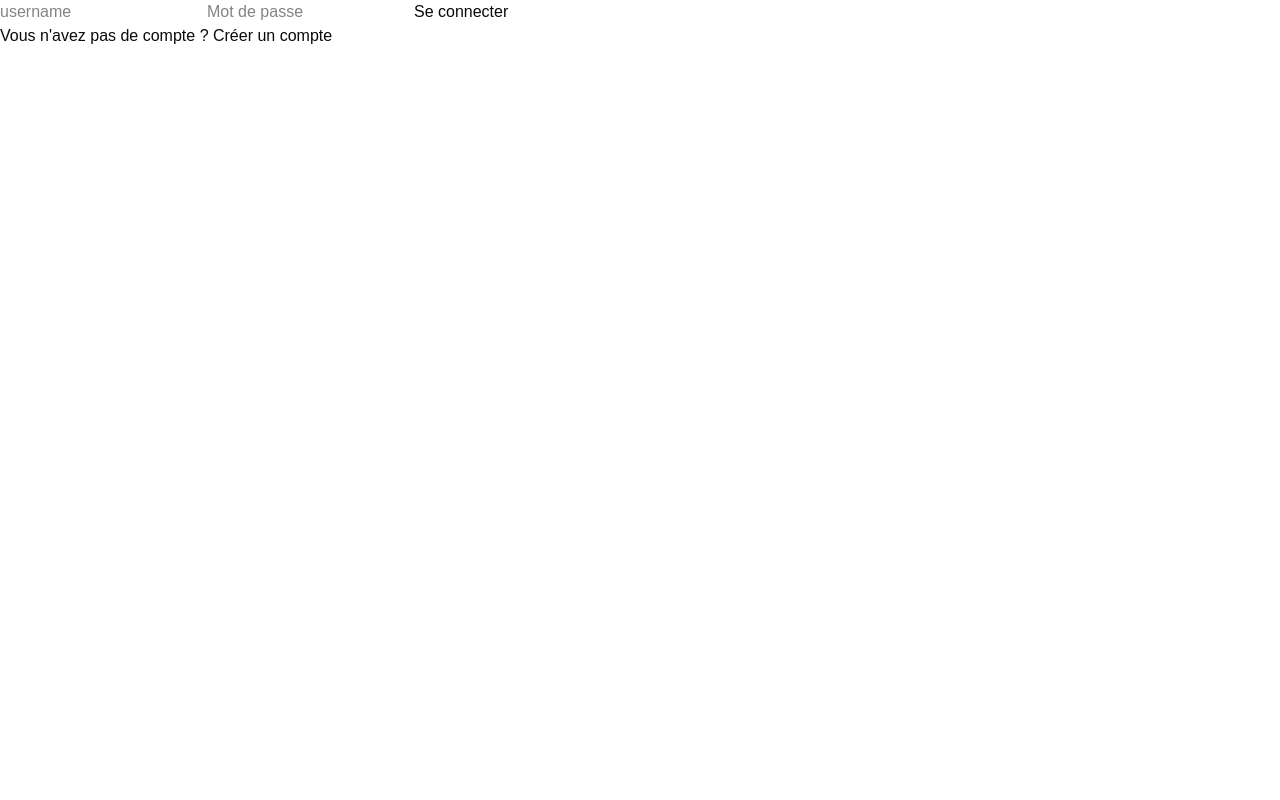
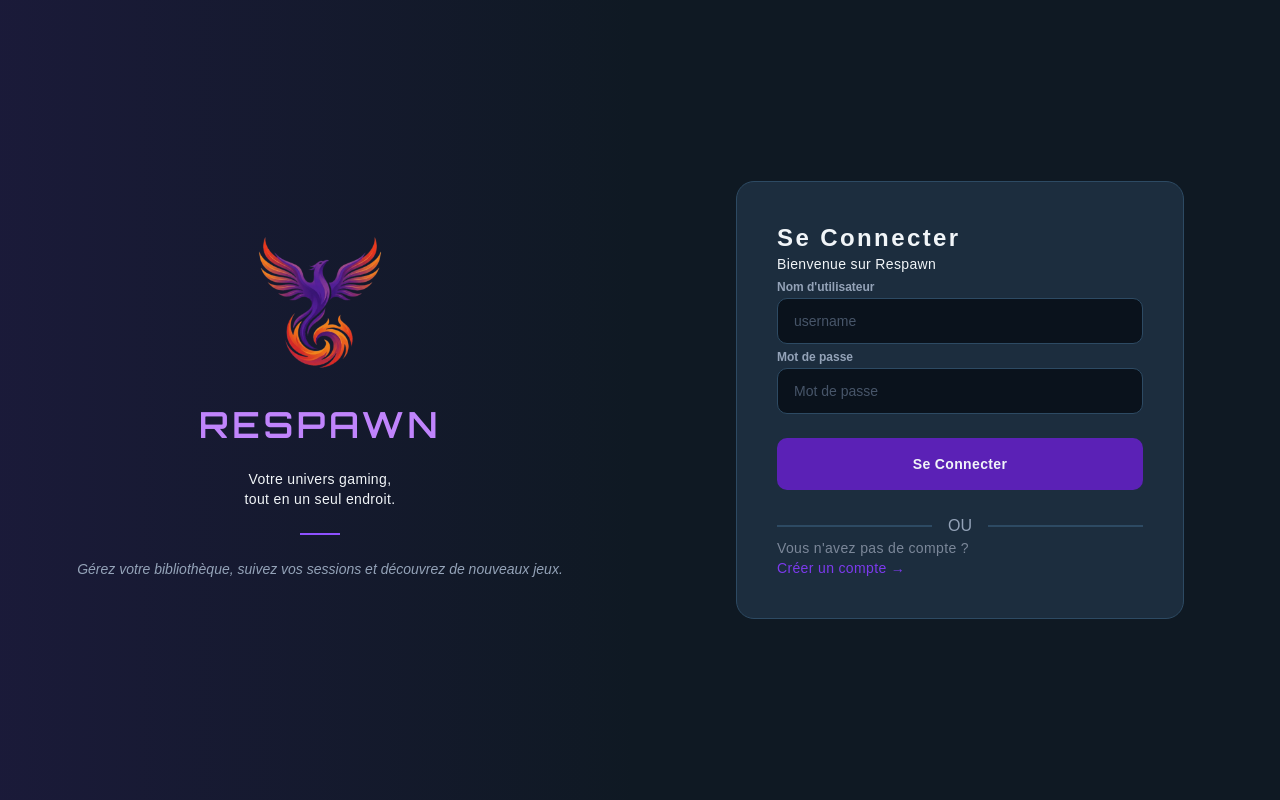
Before and after one commit to Maxime-Maguet/respawn-frontend, a React (Vite) app: page /signin in a window 1280 px wide. Built offline with nearby package versions, Linux system fonts and the light colour scheme.

Commit message:
signin design wip

```diff
--- a/index.html
+++ b/index.html
@@ -1,13 +1,19 @@
 <!doctype html>
 <html lang="en">
+
 <head>
   <meta charset="UTF-8" />
   <link rel="icon" type="image/svg+xml" href="/favicon.svg" />
   <meta name="viewport" content="width=device-width, initial-scale=1.0" />
+  <link rel="preconnect" href="https://fonts.googleapis.com">
+  <link rel="preconnect" href="https://fonts.gstatic.com" crossorigin>
+  <link href="https://fonts.googleapis.com/css2?family=Orbitron:wght@400..900&display=swap" rel="stylesheet">
   <title>respawn-frontend</title>
 </head>
+
 <body>
   <div id="root"></div>
   <script type="module" src="/src/main.jsx"></script>
 </body>
+
 </html>
--- /dev/null
+++ b/src/components/ui/Card.jsx
@@ -0,0 +1,7 @@
+export default function Card({ children }) {
+  return (
+    <div className="bg-[#1C2D3E] border border-[#2D4A63] rounded-2xl w-full max-w-md  p-10 flex flex-col">
+      {children}
+    </div>
+  );
+}
--- /dev/null
+++ b/src/components/ui/ErrorBox.jsx
@@ -0,0 +1,15 @@
+export default function ErrorBox({ errors }) {
+  const errorItems = errors.map((err, i) => {
+    return <p key={i}>{err}</p>;
+  });
+
+  return (
+    <>
+      {errors.length > 0 && (
+        <div className="bg-red-500/10 border border-[#EF4444] rounded-[6px] px-4 py-2.5 text-[#EF4444] text-xs">
+          {errorItems}
+        </div>
+      )}
+    </>
+  );
+}
--- a/src/components/ui/button.jsx
+++ b/src/components/ui/button.jsx
@@ -1,63 +1,12 @@
-import * as React from "react"
-import { cva } from "class-variance-authority";
-import { Slot } from "radix-ui"
-
-import { cn } from "@/lib/utils"
-
-const buttonVariants = cva(
-  "group/button inline-flex shrink-0 items-center justify-center rounded-lg border border-transparent bg-clip-padding text-sm font-medium whitespace-nowrap transition-all outline-none select-none focus-visible:border-ring focus-visible:ring-3 focus-visible:ring-ring/50 active:not-aria-[haspopup]:translate-y-px disabled:pointer-events-none disabled:opacity-50 aria-invalid:border-destructive aria-invalid:ring-3 aria-invalid:ring-destructive/20 dark:aria-invalid:border-destructive/50 dark:aria-invalid:ring-destructive/40 [&_svg]:pointer-events-none [&_svg]:shrink-0 [&_svg:not([class*='size-'])]:size-4",
-  {
-    variants: {
-      variant: {
-        default: "bg-primary text-primary-foreground [a]:hover:bg-primary/80",
-        outline:
-          "border-border bg-background hover:bg-muted hover:text-foreground aria-expanded:bg-muted aria-expanded:text-foreground dark:border-input dark:bg-input/30 dark:hover:bg-input/50",
-        secondary:
-          "bg-secondary text-secondary-foreground hover:bg-secondary/80 aria-expanded:bg-secondary aria-expanded:text-secondary-foreground",
-        ghost:
-          "hover:bg-muted hover:text-foreground aria-expanded:bg-muted aria-expanded:text-foreground dark:hover:bg-muted/50",
-        destructive:
-          "bg-destructive/10 text-destructive hover:bg-destructive/20 focus-visible:border-destructive/40 focus-visible:ring-destructive/20 dark:bg-destructive/20 dark:hover:bg-destructive/30 dark:focus-visible:ring-destructive/40",
-        link: "text-primary underline-offset-4 hover:underline",
-      },
-      size: {
-        default:
-          "h-8 gap-1.5 px-2.5 has-data-[icon=inline-end]:pr-2 has-data-[icon=inline-start]:pl-2",
-        xs: "h-6 gap-1 rounded-[min(var(--radius-md),10px)] px-2 text-xs in-data-[slot=button-group]:rounded-lg has-data-[icon=inline-end]:pr-1.5 has-data-[icon=inline-start]:pl-1.5 [&_svg:not([class*='size-'])]:size-3",
-        sm: "h-7 gap-1 rounded-[min(var(--radius-md),12px)] px-2.5 text-[0.8rem] in-data-[slot=button-group]:rounded-lg has-data-[icon=inline-end]:pr-1.5 has-data-[icon=inline-start]:pl-1.5 [&_svg:not([class*='size-'])]:size-3.5",
-        lg: "h-9 gap-1.5 px-2.5 has-data-[icon=inline-end]:pr-2 has-data-[icon=inline-start]:pl-2",
-        icon: "size-8",
-        "icon-xs":
-          "size-6 rounded-[min(var(--radius-md),10px)] in-data-[slot=button-group]:rounded-lg [&_svg:not([class*='size-'])]:size-3",
-        "icon-sm":
-          "size-7 rounded-[min(var(--radius-md),12px)] in-data-[slot=button-group]:rounded-lg",
-        "icon-lg": "size-9",
-      },
-    },
-    defaultVariants: {
-      variant: "default",
-      size: "default",
-    },
-  }
-)
-
-function Button({
-  className,
-  variant = "default",
-  size = "default",
-  asChild = false,
-  ...props
-}) {
-  const Comp = asChild ? Slot.Root : "button"
-
+export default function Button({ onClick, text, disabled, className }) {
   return (
-    <Comp
-      data-slot="button"
-      data-variant={variant}
-      data-size={size}
-      className={cn(buttonVariants({ variant, size, className }))}
-      {...props} />
+    <button
+      className={`bg-[#5B21B6] hover:bg-violet-800 rounded-lg p-4 w-full text-center text-[#F1F5F8] font-semibold text-sm tracking-wide
+        transition-colors duration-150 cursor-pointer disabled:opacity-50 disabled:cursor-not-allowed active:scale-95 focus-visible:ring-2 focus-visible:ring-violet-500/50 ${className}`}
+      disabled={disabled}
+      onClick={onClick}
+    >
+      {text}
+    </button>
   );
 }
-
-export { Button, buttonVariants }
--- a/src/pages/SigninScreen.jsx
+++ b/src/pages/SigninScreen.jsx
@@ -5,6 +5,11 @@ import { useNavigate } from "react-router-dom";
 import { signin } from "../api/auth";
 import { login } from "../redux/slices/userSlice";
 import { Link } from "react-router-dom";
+import Button from "../components/ui/Button";
+import ErrorBox from "../components/ui/ErrorBox";
+import Card from "../components/ui/Card";
+
+import logo_Respawn from "../assets/logo_Respawn.png";
 
 export default function Signin() {
   const navigate = useNavigate();
@@ -24,30 +29,86 @@ export default function Signin() {
     },
   });
   const handleSignin = () => {
+    setErrors([]);
     mutation.mutate({ username, password });
   };
 
   return (
-    <>
+    <div className="flex min-h-screen bg-[#0f1923]">
+      <div className=" gap-6 basis-1/2 bg-linear-to-r from-[rgba(91,33,182,0.15)] to-transparent flex flex-col items-center justify-center">
+        <img className={"w-40"} src={logo_Respawn} />
+        <h1
+          className={
+            "text-4xl text-[#C084FC] font-semibold tracking-widest font-[Orbitron]"
+          }
+        >
+          RESPAWN
+        </h1>
+        <p className={" text-center text-sm  text-[#F1F5F8] tracking-wide "}>
+          Votre univers gaming,
+          <br />
+          tout en un seul endroit.
+        </p>
+        <div className="w-10 h-0.5 bg-violet-500"></div>
+        <p className="text-sm text-[#94A3B8] font-normal text-center px-16 italic ">
+          Gérez votre bibliothèque, suivez vos sessions et découvrez de nouveaux
+          jeux.
+        </p>
+      </div>
+      <div className="  basis-1/2 flex items-center justify-center bg-[#0f1923]">
+        <Card>
+          <h2 className="text-2xl text-[#F1F5F8] font-semibold tracking-widest">
+            Se Connecter
+          </h2>
+          <p className={" text-sm  text-[#F1F5F8] tracking-wide "}>
+            Bienvenue sur Respawn
+          </p>
+          <div>
+            <label className="text-xs font-semibold text-[#94A3B8]">
+              Nom d'utilisateur
+            </label>
             <input
+              className="w-full bg-[#0a121c] border border-[#2D4A63] rounded-lg px-4 py-3 text-sm text-[#F1F5F8] placeholder:text-[#475569] focus:outline-none focus:border-violet-500 transition-colors autofill:bg-[#0a121c] autofill:shadow-[inset_0_0_0px_1000px_#0a121c] autofill:[-webkit-text-fill-color:#F1F5F8]"
               type="text"
               value={username}
               onChange={(e) => setUsername(e.target.value)}
               placeholder="username"
+              autoComplete="off"
             />
+          </div>
+          <div>
+            <label className="text-xs font-semibold text-[#94A3B8]">
+              Mot de passe
+            </label>
             <input
+              className="w-full bg-[#0a121c] border border-[#2D4A63] rounded-lg px-4 py-3 text-sm text-[#F1F5F8] placeholder:text-[#475569] focus:outline-none focus:border-violet-500 transition-colors autofill:bg-[#0a121c] autofill:shadow-[inset_0_0_0px_1000px_#0a121c] autofill:[-webkit-text-fill-color:#F1F5F8]"
               type="password"
               value={password}
               onChange={(e) => setPassword(e.target.value)}
               placeholder="Mot de passe"
+              autoComplete="off"
             />
-      {errors.length > 0 && errors.map((err, i) => <p key={i}>{err}</p>)}
-      <button type="button" onClick={handleSignin}>
-        Se connecter
-      </button>
-      <p>
-        Vous n'avez pas de compte ? <Link to="/signup"> Créer un compte </Link>
+          </div>
+          <Button
+            text={"Se Connecter"}
+            type="button"
+            onClick={handleSignin}
+            className="my-6"
+          ></Button>
+          <div className="flex-row flex items-center gap-4">
+            <div className="flex-1 h-0.5 bg-[#2D4A63] justify-center"></div>
+            <p className="text-[#94A3B8]">OU</p>
+            <div className="flex-1 h-0.5 bg-[#2D4A63] justify-center"></div>
+          </div>
+          <p className="text-sm  text-[#7b8799] tracking-wide ">
+            Vous n'avez pas de compte ? <br />
+            <Link to="/signup" className="text-[#7C3AED]">
+              Créer un compte →
+            </Link>
           </p>
-    </>
+          <ErrorBox errors={errors} />
+        </Card>
+      </div>
+    </div>
   );
 }
```
Also changed, not shown: src/assets/logo_Respawn.png (added). Lines whose indentation alone changed are shown as unchanged.
